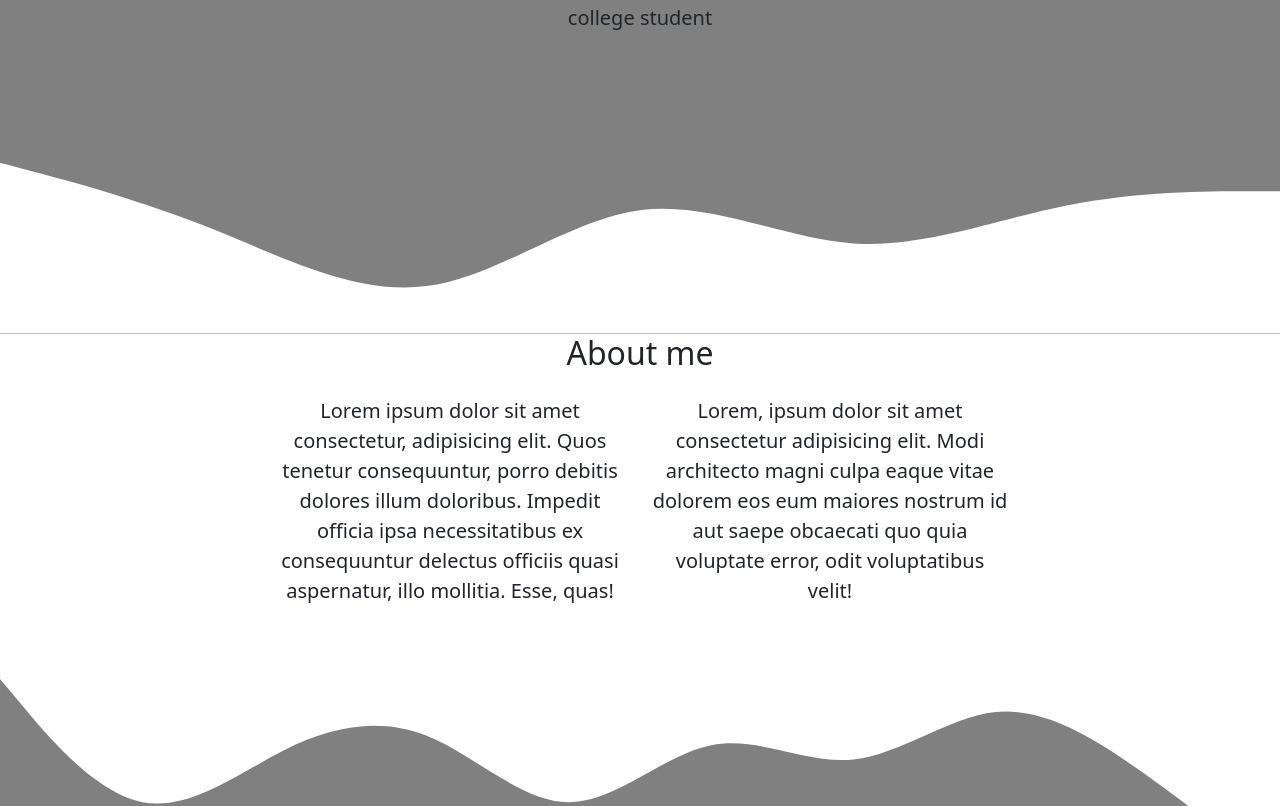
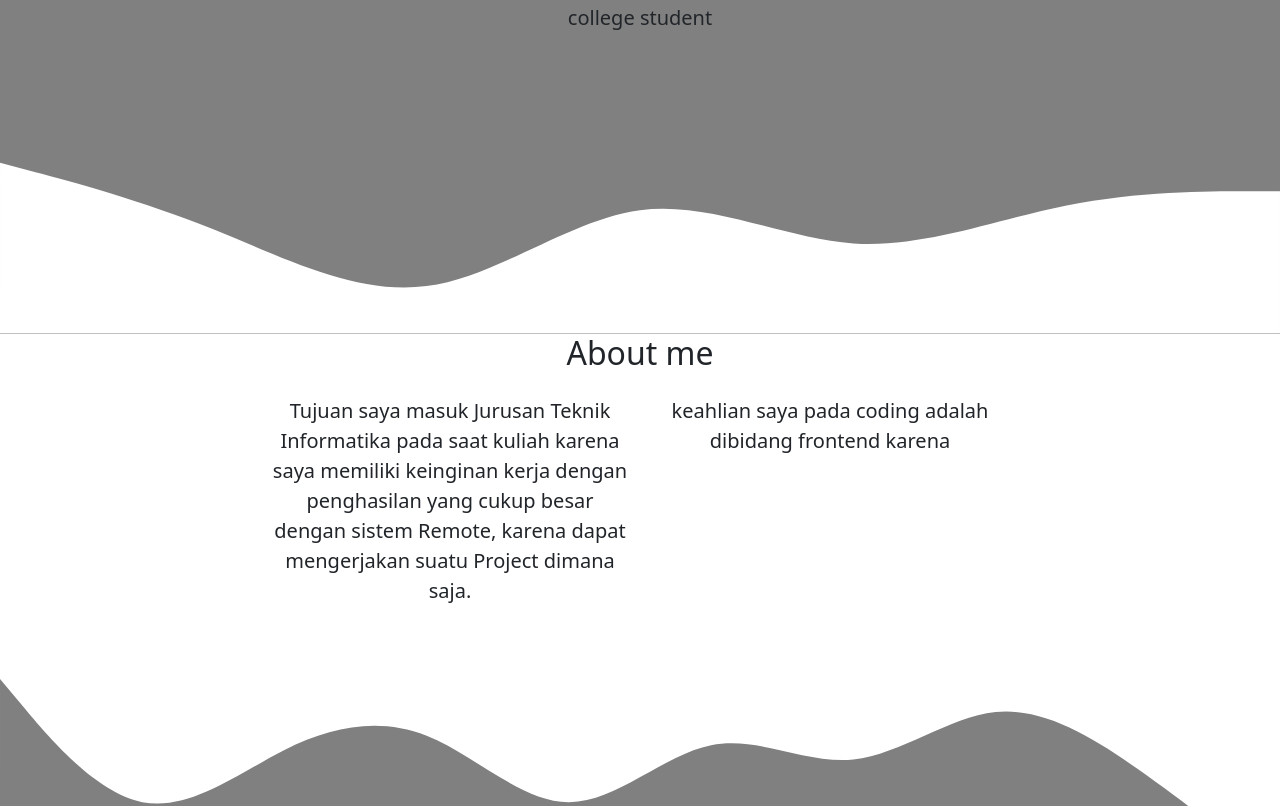
Before and after one commit to BinarMaullaZaqi/BinarMaullaZaqi.github.io, a plain HTML site: page index.html in a window 1280 px wide. Shown: the part 368-1174 px from the top of the page. Drawn offline with nearby package versions, Linux system fonts and the light colour scheme.

Commit message:
mengubah text pada about

```diff
--- a/index.html
+++ b/index.html
@@ -66,10 +66,10 @@
         </div>
         <div class="row justify-content-center fs-5 text-center">
           <div class="col-md-4">
-            <p>Lorem ipsum dolor sit amet consectetur, adipisicing elit. Quos tenetur consequuntur, porro debitis dolores illum doloribus. Impedit officia ipsa necessitatibus ex consequuntur delectus officiis quasi aspernatur, illo mollitia. Esse, quas!</p>
+            <p>Tujuan saya masuk Jurusan Teknik Informatika pada saat kuliah karena saya memiliki keinginan kerja dengan penghasilan yang cukup besar dengan sistem Remote, karena dapat mengerjakan suatu Project dimana saja.</p>
           </div>
           <div class="col-md-4">
-            <p>Lorem, ipsum dolor sit amet consectetur adipisicing elit. Modi architecto magni culpa eaque vitae dolorem eos eum maiores nostrum id aut saepe obcaecati quo quia voluptate error, odit voluptatibus velit!</p>
+            <p>keahlian saya pada coding adalah dibidang frontend karena </p>
           </div>
         </div>
       </div>
```
